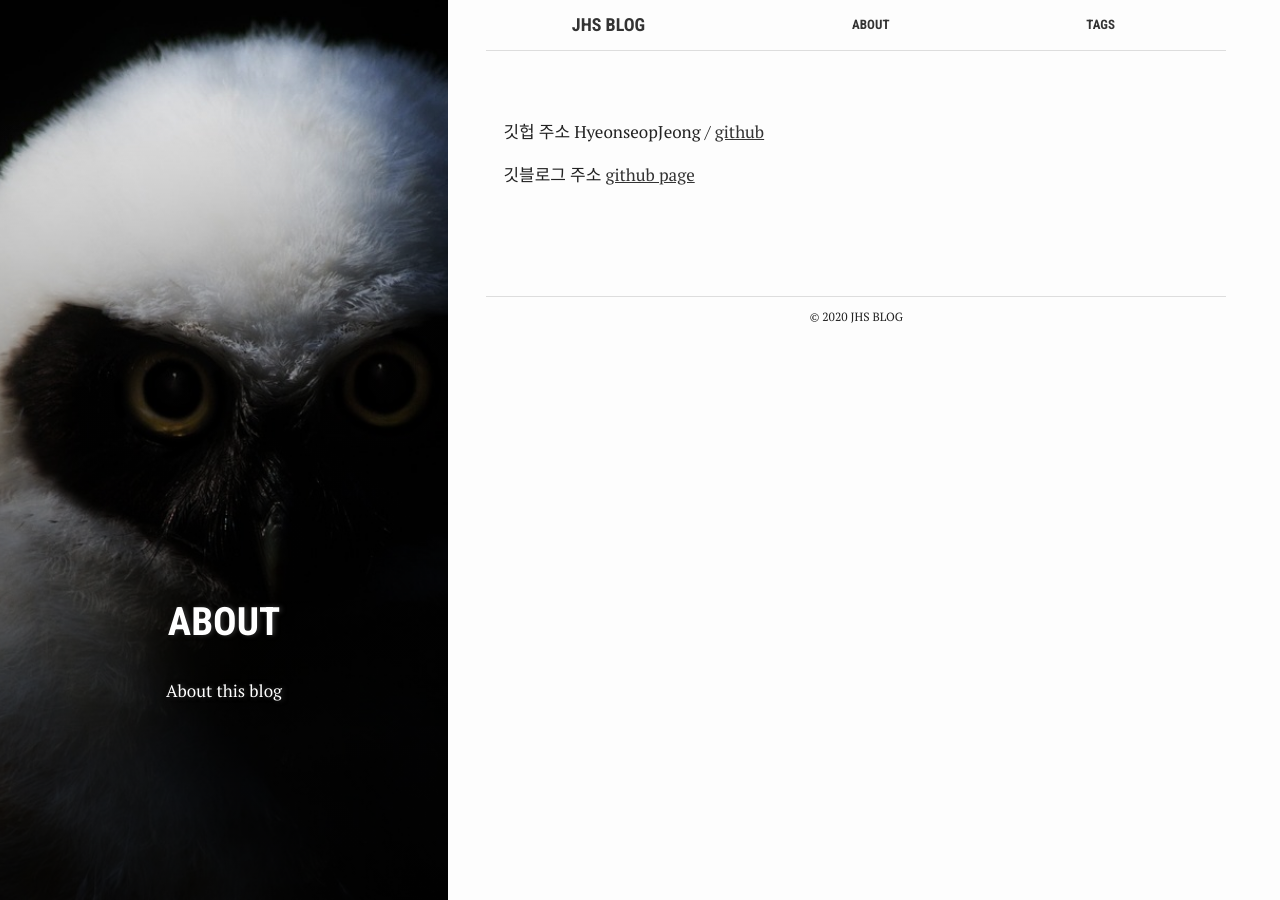
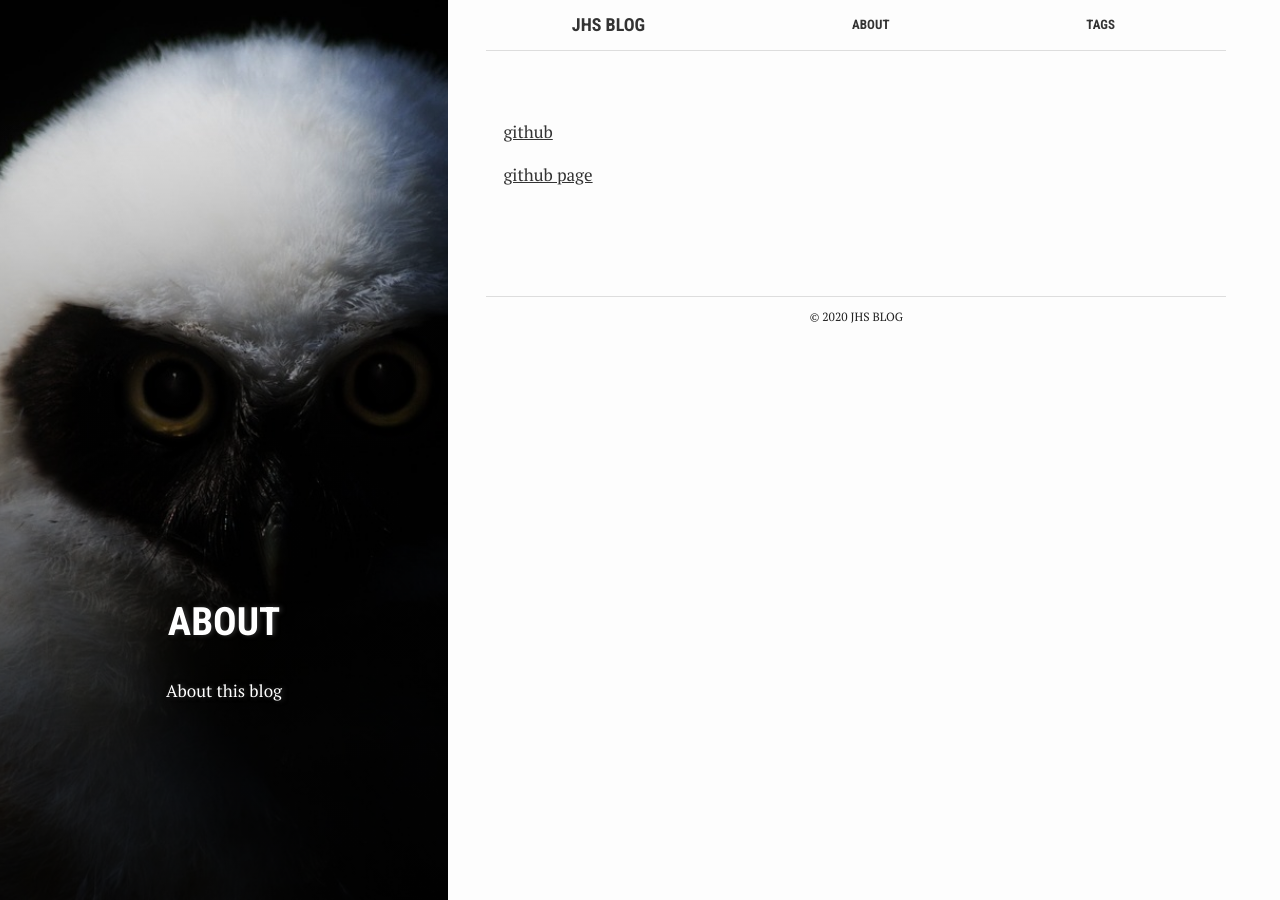
Before and after one commit to HyeonseopJeong/hyeonseopjeong.github.io, a Jekyll site: the page built from about.md, in a window 1280 px wide. Built offline with Jekyll 4.4.1, drawn with Linux system fonts in a browser that asks for light colours.

Commit message:
change layout of index.html

```diff
--- a/about.md
+++ b/about.md
@@ -8,9 +8,6 @@
 active: about
 ---
 
-깃헙 주소
-{{site.github_username}} /
 [github](https://github.com/HyeonseopJeong)
 
-깃블로그 주소
 [github page](https://HyeonseopJeong.github.io)
--- a/index.html
+++ b/index.html
@@ -8,7 +8,9 @@
 
 {% for post in site.posts limit: 5 %}
   <article class="index-page">
-    <h2><a href="{{ post.url | relative_url }}">{{ post.title }}</a></h2>
-    {{ post.summary }}
+    <div>
+      <h2><a href="{{ post.url | relative_url }}">{{ post.title }}</a></h2>
+      <p>{{ post.summary }}</p>
+    </div>
   </article>
 {% endfor %}
```
